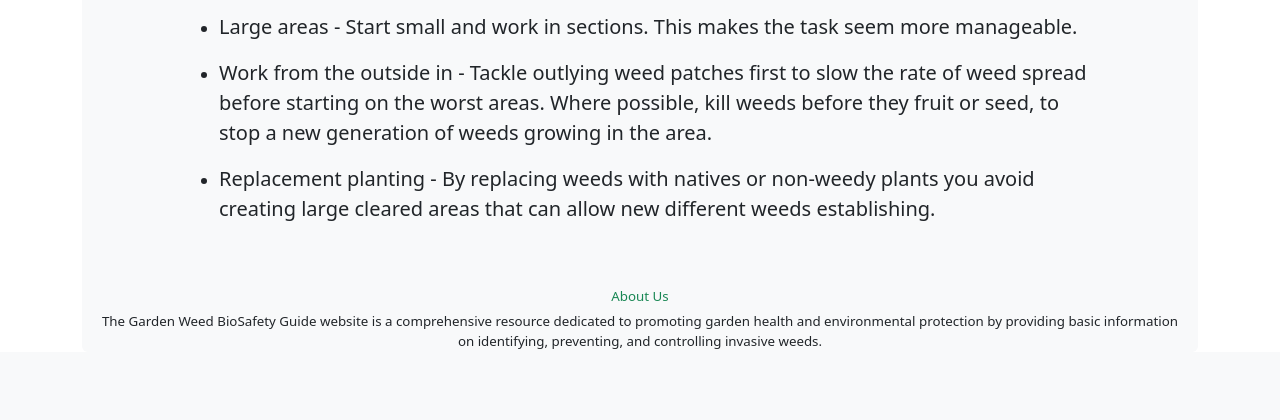
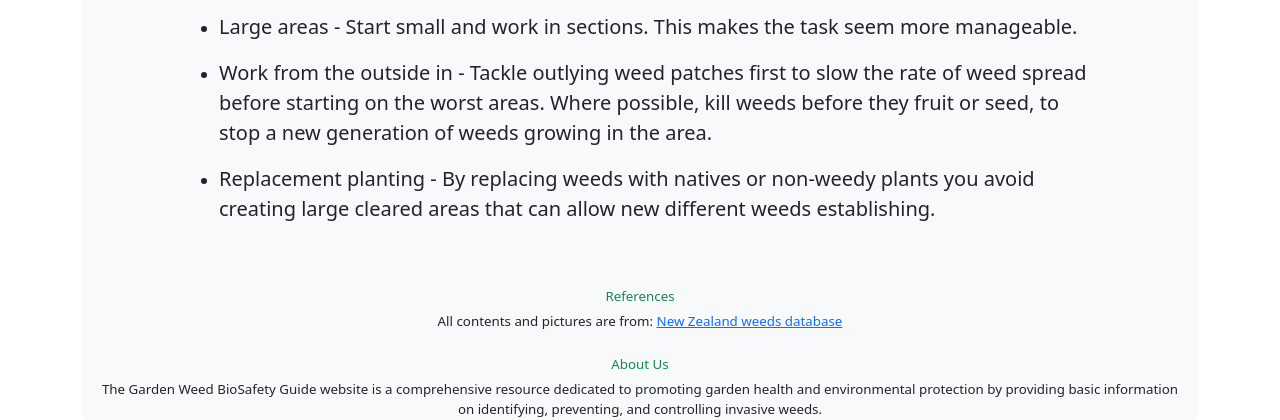
Before and after one commit to zzo14/weed-biosecurity-guide, a Flask app: page / in a window 1280 px wide. Shown: the part 1979-2399 px from the top of the page. Before the commit the page ends 2328 px from the top, so only its background shows below. Run offline with Flask 3, Linux system fonts and the light colour scheme; some libraries are stand-ins or nearby versions.

Commit message:
Update home.html

```diff
--- a/app/templates/home.html
+++ b/app/templates/home.html
@@ -117,6 +117,12 @@
         <div class="col-lg-1"></div>
     </div>
 
+    <!-- References -->
+    <div class="my-4">
+        <h2 class="display-4 text-success text-center font-weight-bold" style="font-size: smaller;">References</h2>
+        <p class="lead text-center" style="font-size: smaller;">All contents and pictures are from:
+            <a href="https://www.massey.ac.nz/about/colleges-schools-and-institutes/college-of-sciences/our-research/themes-and-research-strengths/plant-science-research/new-zealand-weeds-database/">New Zealand weeds database</a></p>
+    </div>
     <!-- About GWBG -->
     <div class="my-4">
         <h2 class="display-4 text-success text-center font-weight-bold" style="font-size: smaller;">About Us</h2>
```
